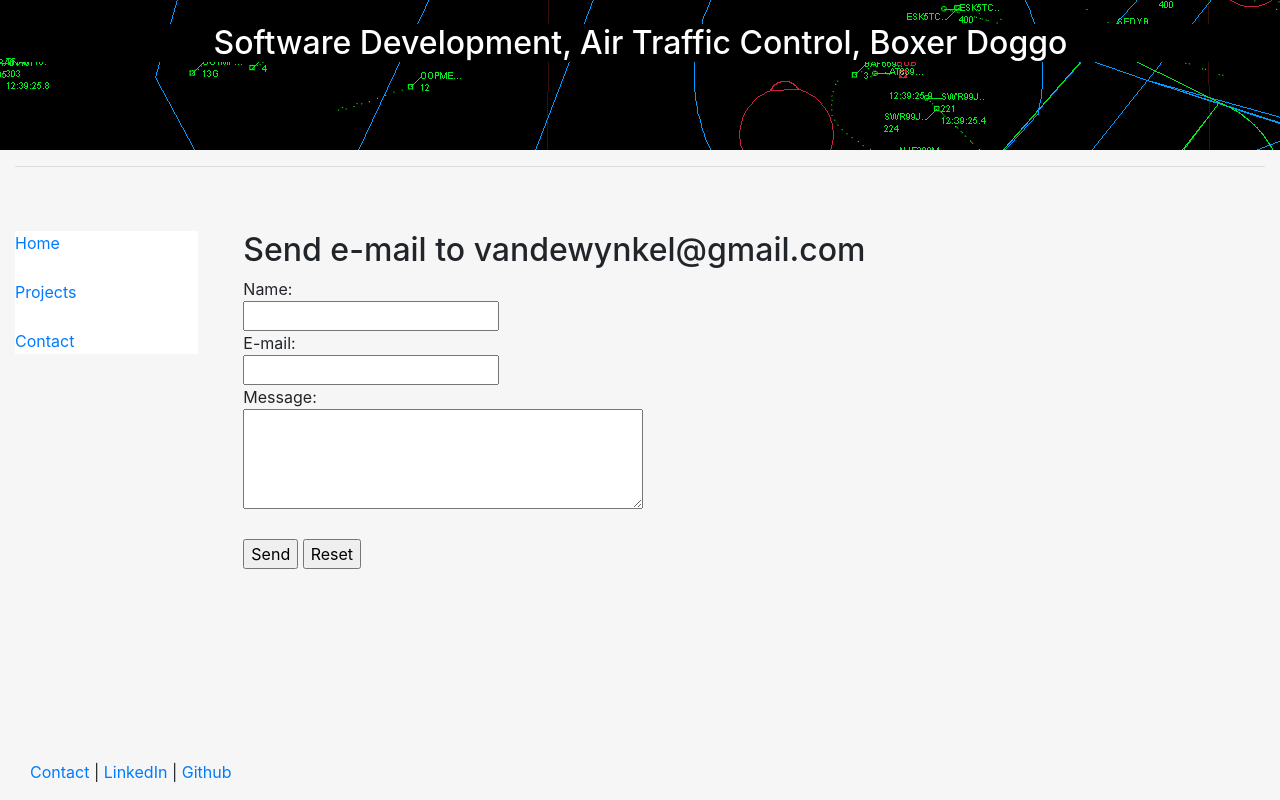
After one commit to vandewy/Website, a Django app: template home/templates/home/contact.html in a window 1280 px wide. The commit adds this page. Run offline with Django 3.2, Linux system fonts and the light colour scheme; the template is opened without the code that fills it, so the values that code supplies are empty; some libraries are stand-ins or nearby versions.

Commit message:
added project/contact templates

```diff
--- /dev/null
+++ b/home/static/home/css/vandycreated.css
@@ -0,0 +1,23 @@
+
+
+.tableofcontents{
+    padding-bottom: 1px;
+}
+
+#radar_row{
+    background-image: url("../img/radar_background.png");
+    background-color: #000000;
+    height: 150px;
+}
+
+#top_description{
+    color: #ffffff;
+    background-color: #000000;
+    border-color: #000000;
+    padding-left: 1px;
+}
+
+#message{
+    height: 100px;
+    width: 400px;
+}
--- /dev/null
+++ b/home/templates/home/contact.html
@@ -0,0 +1,22 @@
+{% extends "home/header.html" %}
+
+{% block content %}
+
+    <h2>Send e-mail to vandewynkel@gmail.com</h2>
+
+    <form action="mailto:vandewynkel@gmail.com" method="post" enctype="text/plain">
+    Name:<br>
+    <input type="text" name="name"><br>
+    E-mail:<br>
+    <input type="text" name="mail"><br>
+    Message:<br>
+
+<textarea id="message" type="text" name="message">
+</textarea><br><br>
+
+    <input type="submit" value="Send">
+    <input type="reset" value="Reset">
+
+    </form>
+
+{% endblock %}
--- a/home/templates/home/header.html
+++ b/home/templates/home/header.html
@@ -6,6 +6,7 @@
 	<meta charset="utf-8" />
 	{% load staticfiles %}
 	<link rel="stylesheet" href="{% static 'home/css/bootstrap.min.css' %}" type = "text/css"/>
+    <link rel="stylesheet" href="{% static 'home/css/vandycreated.css' %}" type = "text/css" />
 	<meta name="viewport" content = "width=device-width, initial-scale=1.0">
 
 	<style type="text/css">
@@ -18,17 +19,13 @@
 
 <body class="body" style="background-color:#f6f6f6">
 	<div class="container-fluid" style="min-height:95%; ">
-		<div class="row">
-			  <div class="col-sm-2">
+		<div class="row" id="radar_row">
+			  <div class="col-sm-12">
+                  <!--<img src="{% static 'home/img/radar_background.png' %}" class="responsive-img" style='max-height:100px;' alt="radar">
+				  -->
 				  <br>
 				  <center>
-					<img src="{% static 'personal/img/profile.jpg' %}" class="responsive-img" style='max-height:100px;' alt="face">
-				  </center>
-			  </div>
-			  <div class="col-sm-10">
-				  <br>
-				  <center>
-				  <h3>Software Development, Air Traffic Control, Boxer Doggo</h3>
+				  <h2 id="top_description">Software Development, Air Traffic Control, Boxer Doggo</h2>
 				  </center>
 			  </div>
 		</div><hr>
@@ -42,9 +39,11 @@
 			<!--<div class="well bs-sidebar affix" id="sidebar" style="background-color:#fff">-->
 			<div class="well bs-sidebar" id="sidebar" style="background-color:#fff">
 			  <ul class="nav nav-pills nav-stacked">
-				<li><a href='/'>Home</a></li>
-				<li><a href='/blog/'>Blog</a></li>
-				<li><a href='/contact/'>Contact</a></li>
+				<li>
+                    <div class="tableofcontents"><a href='/' class="tableofcontents">Home</a></div><br>
+                    <div class="tableofcontents"><a href='/projects/'>Projects</a></div><br>
+                    <div class="tableofcontents"><a href='/contact/'>Contact</a></div>
+                </li>
 			  </ul>
 			</div> <!--well bs-sidebar affix-->
 		  </div> <!--col-sm-2-->
@@ -60,7 +59,7 @@
 	</div>
 	<footer>
 		<div class="container-fluid" style='margin-left:15px'>
-			<p><a href="#" target="blank">Contact</a> | <a href="#" target="blank">LinkedIn</a> | <a href="#" target="blank">Twitter</a> | <a href="#" target="blank">Google+</a></p>
+			<p><a href="#" target="blank">Contact</a> | <a href="#" target="blank">LinkedIn</a> | <a href="https:/www.github.com/vandewy" target="blank">Github</a></p>
 		</div>
 	</footer>
 
--- a/home/urls.py
+++ b/home/urls.py
@@ -4,4 +4,6 @@ from . import views
 urlpatterns = [
     #^$ is default home
     url(r'^$', views.index, name='index'),
+    url(r'^projects/$', views.projects, name='projects'),
+    url(r'^contact/$', views.contact, name='contact'),
 ]
```
Also changed, not shown: home/templates/home/projects.html (added, +7 -0 lines), home/views.py (+16 -0 lines), home/static/home/img/radar_background.jpg (added), home/static/home/img/radar_background.png (added).
